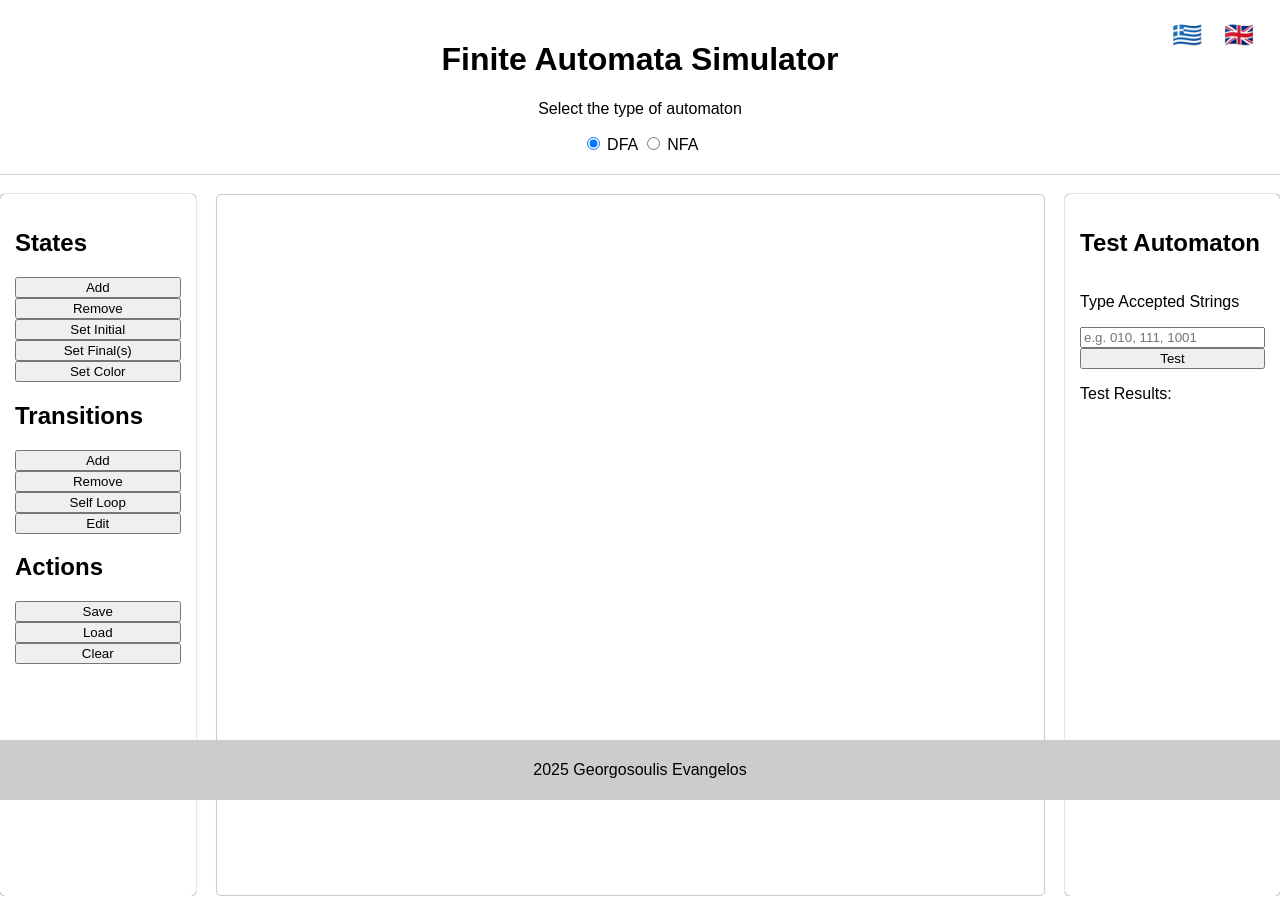
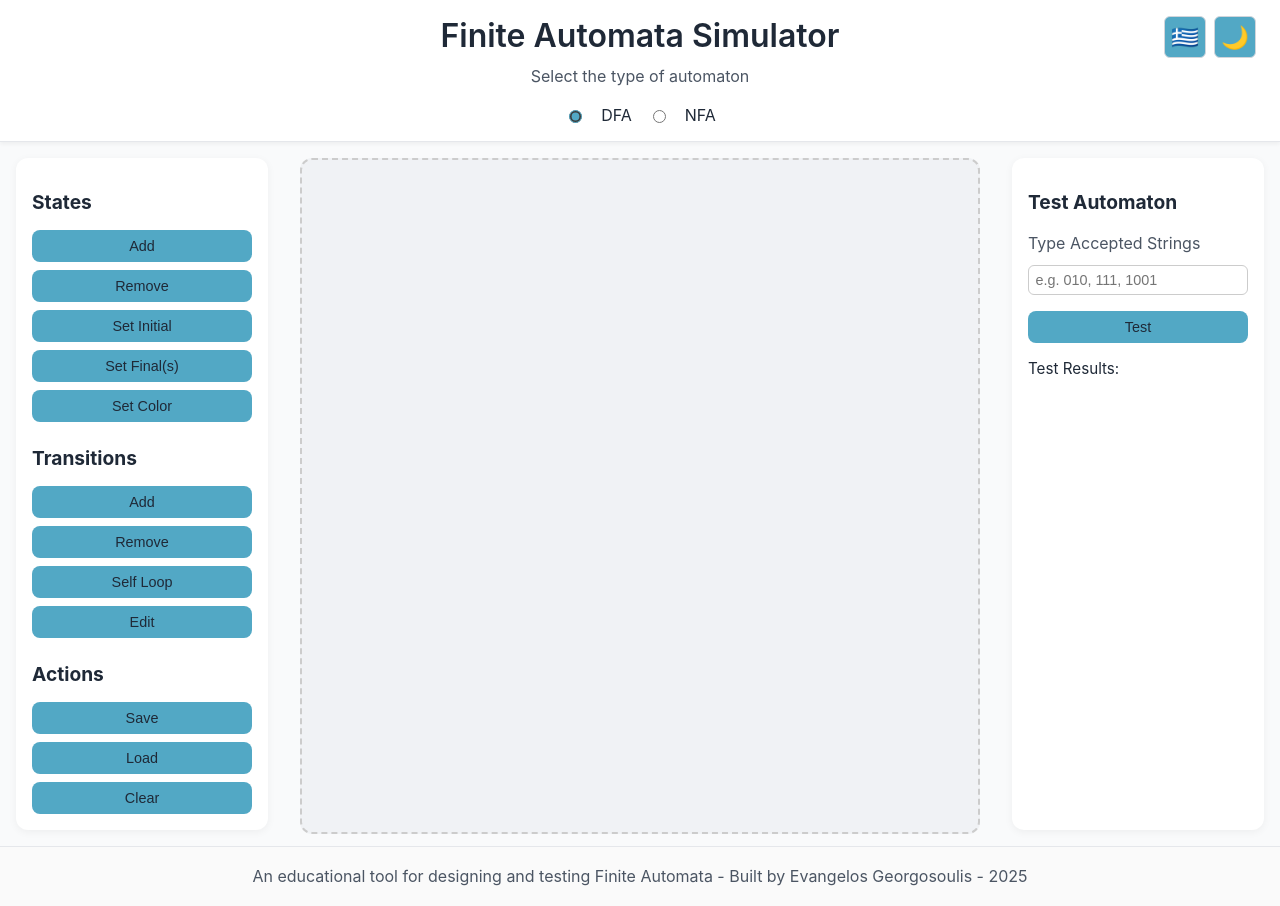
Before and after one commit to egeorgosoulis/finite-automata-web, a plain HTML site: page index.html in a window 1280 px wide. Drawn offline with Linux system fonts and the light colour scheme.

Commit message:
feat: add dark/light theme switcher

```diff
--- a/index.html
+++ b/index.html
@@ -21,9 +21,9 @@
                 <input type="radio" id="nfa" name="automaton" value="NFA">
                 <label id="nfa" for="nfa">NFA</label>
             </div>
-            <div id="languageSwitcher">
-                <button id="lang-el" class="lang-button">🇬🇷</button>
-                <button id="lang-en" class="lang-button">🇬🇧</button>
+            <div class="toggle-container">
+                <button id="lang-toggle" class="toggle-button" aria-label="Change language">🇬🇷</button>
+                <button id="theme-toggle" class="toggle-button">🌙</button>
             </div>
         </header>
     </div>
@@ -59,7 +59,7 @@
         </div>
     </div>
     <footer>
-        <p>2025 Georgosoulis Evangelos</p>
+        <p>An educational tool for designing and testing Finite Automata - Built by Evangelos Georgosoulis - 2025</p>
     </footer>
     <script src="main.js"></script>
 </body>
--- a/main.js
+++ b/main.js
@@ -321,6 +321,9 @@ function clearSvgArea() {
     while (svg.firstChild) {
         svg.removeChild(svg.firstChild);
     }
+    //clear kai ta inputs/results ths dokimhs
+    document.getElementById("testStrings").value = "";
+    document.getElementById("testResults").innerHTML = "<p>Test Results:</p>";
 }
 
 document.getElementById("clearSvgArea").addEventListener("click", function () {
@@ -765,10 +768,30 @@ document.addEventListener("DOMContentLoaded", () => {
     const savedLanguage = localStorage.getItem("selectedLanguage") || "en";
     loadTranslations(savedLanguage);
 
-    document.getElementById("lang-el").addEventListener("click", () => switchLanguage("el"));
-    document.getElementById("lang-en").addEventListener("click", () => switchLanguage("en"));
+    const langToggle = document.getElementById("lang-toggle");
+
+    function updateLanguageIcon(lang) {
+        langToggle.textContent = lang === "en" ? "🇬🇷" : "🇬🇧";
+    }
+
+    langToggle.addEventListener("click", () => {
+        const current = localStorage.getItem("selectedLanguage") || "en";
+        const newLang = current === "en" ? "el" : "en";
+        switchLanguage(newLang);
+        updateLanguageIcon(newLang);
+    });
+
+    updateLanguageIcon(savedLanguage);
 
     window.getTranslation = getTranslation;
+});
+
+//dark/light theme
+const themeBtn = document.getElementById("theme-toggle");
+
+themeBtn.addEventListener("click", () => {
+    const isDark = document.body.classList.toggle("dark-mode");
+    themeBtn.textContent = isDark ? "☀️" : "🌙";
 });
 
 //SAVE
@@ -857,7 +880,7 @@ document.getElementById('testFA').addEventListener('click', () => {
                 output += `<li>${input} → ${status}</li>`;
             }
 
-            document.getElementById('testResults').innerHTML = `<ul>${output}</ul>`;
+            document.getElementById('testResults').innerHTML = `<p>Test Results:</p><ul>${output}</ul>`;
         })
         .catch(err => {
             console.error("Error during simulation:", err);
--- a/style.css
+++ b/style.css
@@ -1,62 +1,209 @@
+:root {
+    --bg-color: #f9fafb;
+    --header-color: #ffffff;
+    --text-color: #1f2937;
+    --secondary-text: #4b5563;
+    --accent-color: #52a8c5;
+    --accent-hover: #e0e0e0;
+    --border-color: #e5e7eb;
+    --button-bg: #52a8c5;
+    --button-text: #1f2937;
+    --button-hover-bg: #e0e0e0;
+    --button-border: #d1d5db;
+    --svg-bg: #f0f2f5;
+    --svg-border: #cccccc;
+    --footer-bg: #fafafa;
+    --footer-text: #888888;
+    --notification-bg: #000000;
+    --notification-text: #ffffff;
+    --input-border: #cccccc;
+    --shadow-light: rgba(0, 0, 0, 0.05);
+    --shadow-medium: rgba(0, 0, 0, 0.3);
+    --input-bg: #ffffff;
+}
+
+body.dark-mode {
+    --bg-color: #1e1e1e;
+    --header-color: #2c2c2c;
+    --text-color: #f0f0f0;
+    --secondary-text: #d1d5db;
+    --accent-color: #52a8c5;
+    --accent-hover: #e0e0e0;
+    --border-color: #3b3b3b;
+    --button-bg: #0a799eab;
+    --button-text: #f0f0f0;
+    --button-hover-bg: #3a3a3a;
+    --button-border: #444;
+    --svg-bg: #2c2c2c;
+    --svg-border: #444;
+    --footer-bg: #1e1e1e;
+    --footer-text: #999;
+    --notification-bg: #ffffff;
+    --notification-text: #000000;
+    --input-border: #555;
+    --shadow-light: rgba(255, 255, 255, 0.1);
+    --shadow-medium: rgba(255, 255, 255, 0.2);
+    --input-bg: #2a2a2a;
+}
+
+html,
 body {
-    font-family: Arial, sans-serif;
+    height: 100%;
     margin: 0;
     padding: 0;
-    background-color: white;
+}
+
+body {
+    font-family: 'Inter', 'Segoe UI', Tahoma, Geneva, Verdana, sans-serif;
+    background-color: var(--bg-color);
+    color: var(--text-color);
+    box-sizing: border-box;
+    display: flex;
+    flex-direction: column;
+    min-height: 100vh;
+}
+
+header {
+    background-color: var(--header-color);
+    border-bottom: 1px solid var(--border-color);
+    padding: 1rem 2rem;
     display: flex;
     flex-direction: column;
     align-items: center;
-    width: 100%;
+    gap: 0.5rem;
+    text-align: center;
+    box-shadow: 0 2px 4px var(--shadow-light);
 }
 
-.header-container {
-    width: 100%;
-    text-align: center;
-    padding: 20px 0;
-    background-color: white;
-    box-shadow: 0px 0px 1px black;
-    margin-bottom: 20px;
+h1 {
+    font-size: 2rem;
+    font-weight: 600;
+    margin: 0;
+    color: var(--text-color);
+}
+
+p {
+    font-size: 1rem;
+    color: var(--secondary-text);
+    margin: 0.2rem 0;
+}
+
+.toggle-group {
+    margin-top: 0.5rem;
+    display: flex;
+    gap: 1rem;
+    align-items: center;
+}
+
+input[type="radio"] {
+    accent-color: var(--accent-color);
+}
+
+.toggle-container {
+    position: absolute;
+    top: 1rem;
+    right: 1.5rem;
+    display: flex;
+    gap: 0.5rem;
+}
+
+.toggle-button {
+    display: flex;
+    align-items: center;
+    justify-content: center;
+    width: 42px;
+    height: 42px;
+    background-color: var(--button-bg);
+    color: var(--button-text);
+    border: 1px solid var(--button-border);
+    border-radius: 6px;
+    font-size: 1.4rem;
+    cursor: pointer;
+    padding: 6px;
+    transition: background-color 0.2s, transform 0.2s;
+}
+
+.toggle-button:hover {
+    background-color: var(--button-hover-bg);
+    transform: scale(1.1);
 }
 
 .main-container {
     display: flex;
-    justify-content: space-between;
-    align-items: stretch;
-    width: 100%;
-    max-width: 1900px;
-    gap: 20px;
+    padding: 1rem;
+    gap: 1rem;
+    flex: 1;
 }
 
 .actions-menu,
 .test-menu {
-    width: 20%;
-    background: white;
-    padding: 15px;
-    border-radius: 5px;
-    box-shadow: 0px 0px 1px black;
+    background-color: var(--header-color);
+    padding: 1rem;
+    border-radius: 12px;
+    box-shadow: 0 2px 8px var(--shadow-light);
+    width: 220px;
+    flex-shrink: 0;
     display: flex;
     flex-direction: column;
+    gap: 0.5rem;
+}
+
+.actions-menu h2,
+.test-menu h2 {
+    font-size: 1.2rem;
+    color: var(--text-color);
+    margin-bottom: 0.5rem;
+}
+
+button {
+    background-color: var(--button-bg);
+    color: var(--button-text);
+    padding: 0.5rem 0.75rem;
+    border: none;
+    border-radius: 8px;
+    cursor: pointer;
+    font-size: 0.9rem;
+    transition: background-color 0.2s;
+}
+
+button:hover {
+    background-color: var(--button-hover-bg);
+}
+
+#svg-area {
+    flex-grow: 1;
+    height: auto;
+    min-height: 100%;
+    background-color: var(--svg-bg);
+    border: 2px dashed var(--svg-border);
+    border-radius: 12px;
+    margin: 0 1rem;
+}
+
+#testStrings {
+    padding: 0.4rem;
+    font-size: 0.9rem;
+    border: 1px solid var(--input-border);
+    border-radius: 6px;
+    margin-bottom: 0.5rem;
+    background-color: var(--input-bg);
+    color: var(--text-color);
+}
+
+#testResults {
+    margin-top: 0.5rem;
+    font-size: 0.95rem;
+    color: var(--text-color);
 }
 
 footer {
-    width: 100%;
+    margin-top: auto;
+    padding: 1rem;
     text-align: center;
-    padding: 5px 0;
-    background-color: #ccc;
-    color: black;
-    position: absolute;
-    bottom: 0;
-    left: 0;
-}
-
-#svg-area {
-    width: 100%;
-    height: 700px;
-    border: 1px solid #ccc;
-    border-radius: 5px;
-    overflow: hidden;
-    background-color: rgb(255, 255, 255);
-    box-shadow: 0px 0px 1px rgba(0, 0, 0, 0.1);
+    font-size: 0.85rem;
+    background-color: var(--footer-bg);
+    color: var(--footer-text);
+    border-top: 1px solid var(--border-color);
 }
 
 #notification {
@@ -64,12 +211,12 @@ footer {
     top: 200px;
     left: 50%;
     transform: translateX(-50%);
-    background-color: black;
-    color: white;
+    background-color: var(--notification-bg);
+    color: var(--notification-text);
     padding: 10px 20px;
     border-radius: 5px;
     display: none;
     z-index: 1000;
     font-size: 14px;
-    box-shadow: 2px 2px 10px rgba(0, 0, 0, 0.3);
+    box-shadow: 2px 2px 10px var(--shadow-medium);
 }
```
